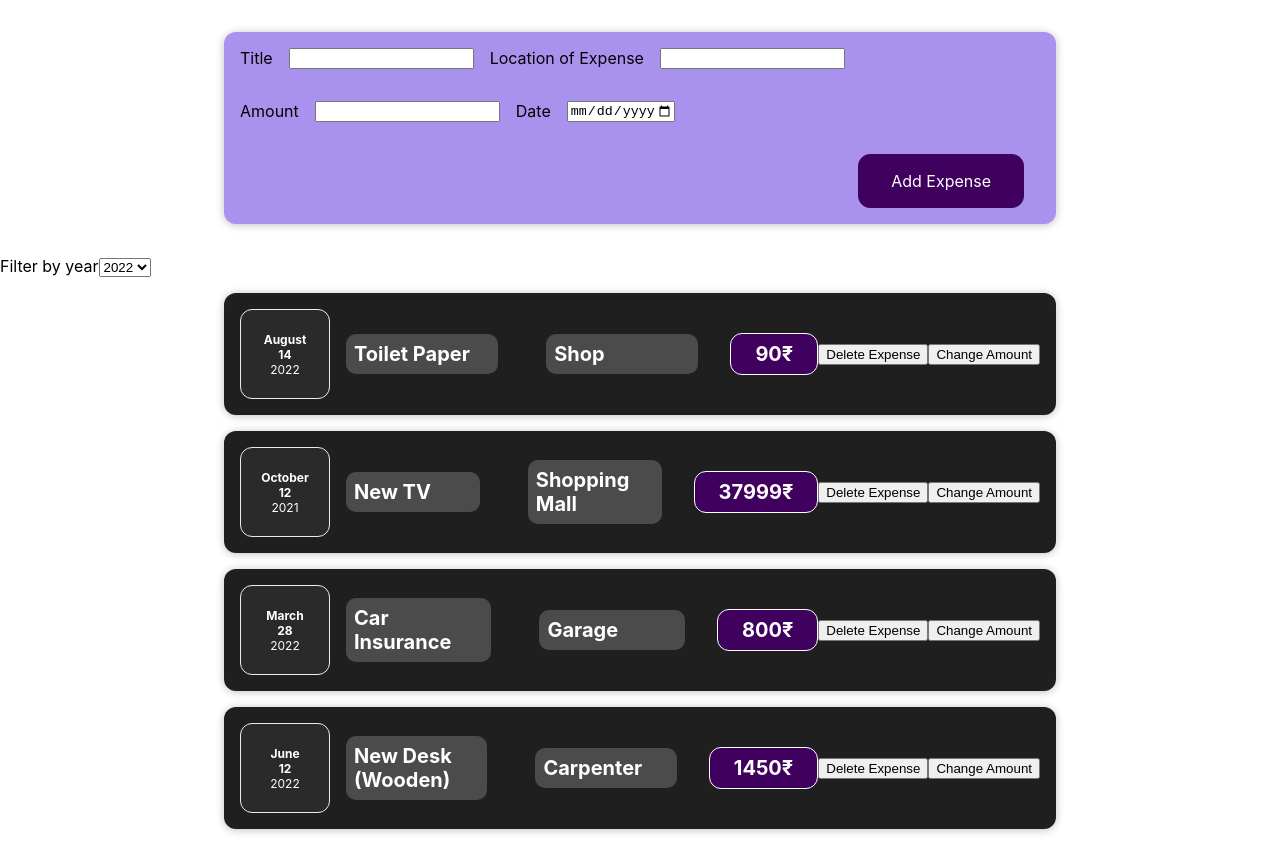
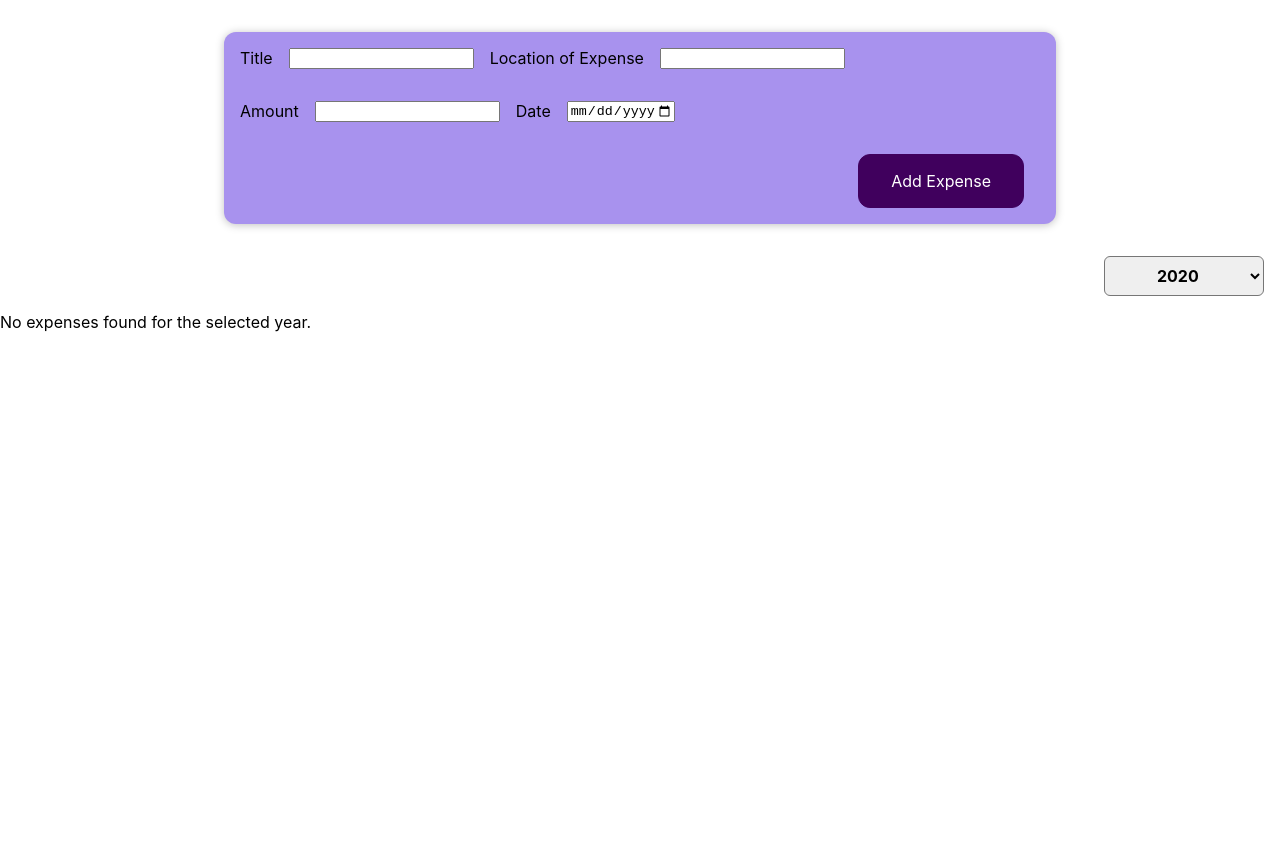
Before and after one commit to Mayukh360/React-project-ExpenseTracker, a React (Create React App) app: page / in a window 1280 px wide. After the commit the page ends 800 px from the top, so only its background shows below. Built offline with nearby package versions, Linux system fonts and the light colour scheme.

Commit message:
Adding functionality to filter

```diff
--- a/src/App.js
+++ b/src/App.js
@@ -39,7 +39,7 @@ function App(props) {
 
   const addExpenseHandler=(expense)=>{
     setExpenses((prevExpenses)=>{
-      return [expense, ...prevExpenses]
+      return [expense,...prevExpenses]
     })
   };
 
@@ -47,6 +47,10 @@ function App(props) {
   const filterChangeHandler=(selectedYear)=>{
     setfilteredYear(selectedYear);
   };
+    // Filter expenses by year
+  const filteredExpenses = expenses.filter((expense) => {
+    return expense.date.getFullYear().toString() === filteredYear;
+  });
 
   return (
 
@@ -54,7 +58,10 @@ function App(props) {
       <NewExpense onaddExpense={addExpenseHandler}/>
 
       <ExpensesFilter selected={filteredYear} onChangeFilter={filterChangeHandler}></ExpensesFilter>
-      {expenses.map((expense) => (
+      {filteredExpenses.length === 0 ? (
+        <p>No expenses found for the selected year.</p>
+      ) : (
+        filteredExpenses.map((expense) => (
           <ExpenseItem
             key={expense.id}
             title={expense.title}
@@ -62,7 +69,8 @@ function App(props) {
             date={expense.date}
             location={expense.location}
           />
-      ))}
+        ))
+      )}
     </div>
   );
 }
--- a/src/Components/Expenses/ExpensesFilter.js
+++ b/src/Components/Expenses/ExpensesFilter.js
@@ -2,12 +2,18 @@ import React from 'react';
 
 import './ExpensesFilter.css';
 
-const ExpensesFilter = () => {
+
+
+const ExpensesFilter = (props) => {
+  const selectChangeHandler = (event) => {
+    props.onChangeFilter(event.target.value);
+  };
+
   return (
-    <div >
-      <div className='.myClass'>
+    <div className='expenses-filter'>
+      <div className='expenses-filter__control'>
         <label>Filter by year</label>
-        <select className='.myClass'>
+        <select value={props.selected} onChange={selectChangeHandler}>
           <option value='2022'>2022</option>
           <option value='2021'>2021</option>
           <option value='2020'>2020</option>
```
Lines whose indentation alone changed are shown as unchanged.
